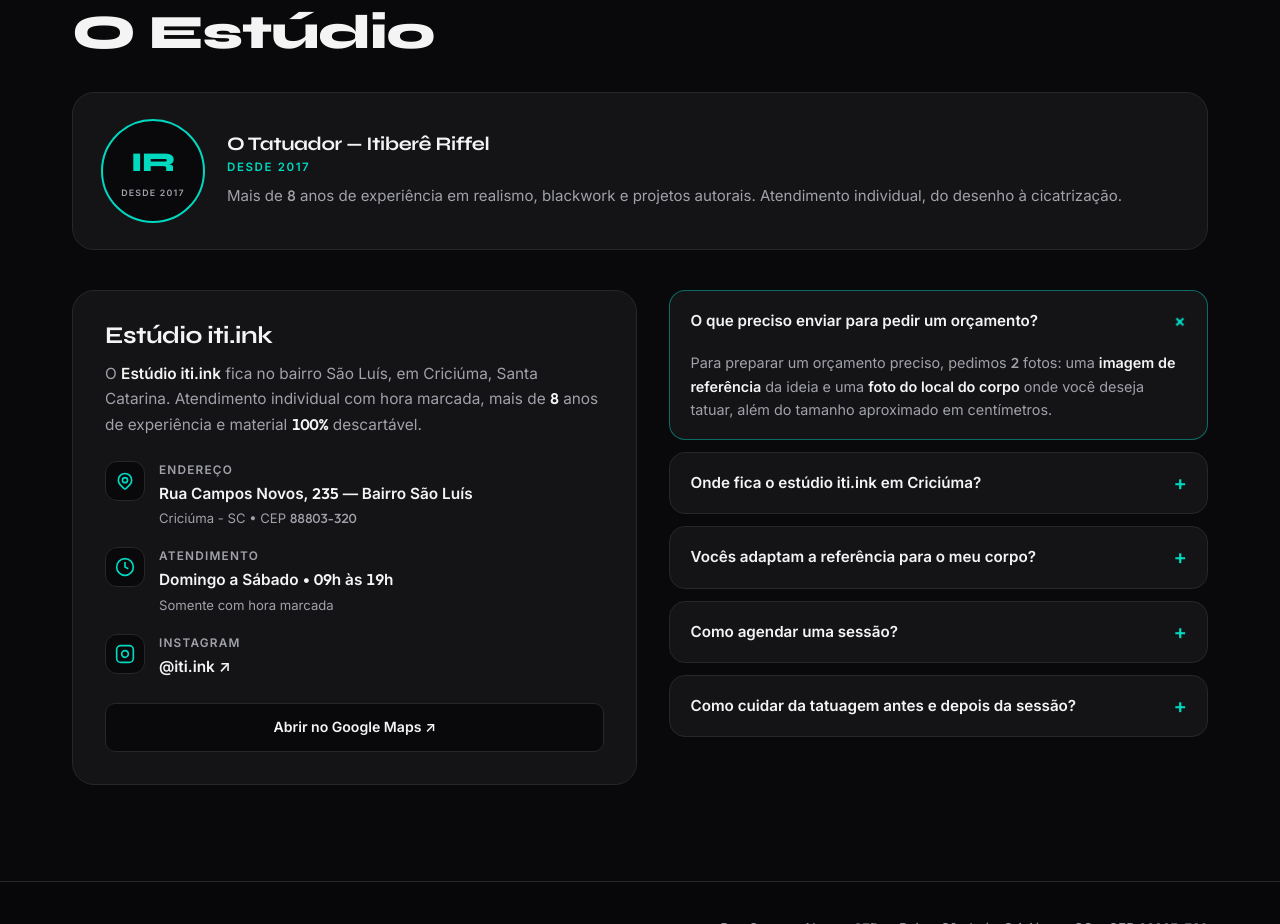
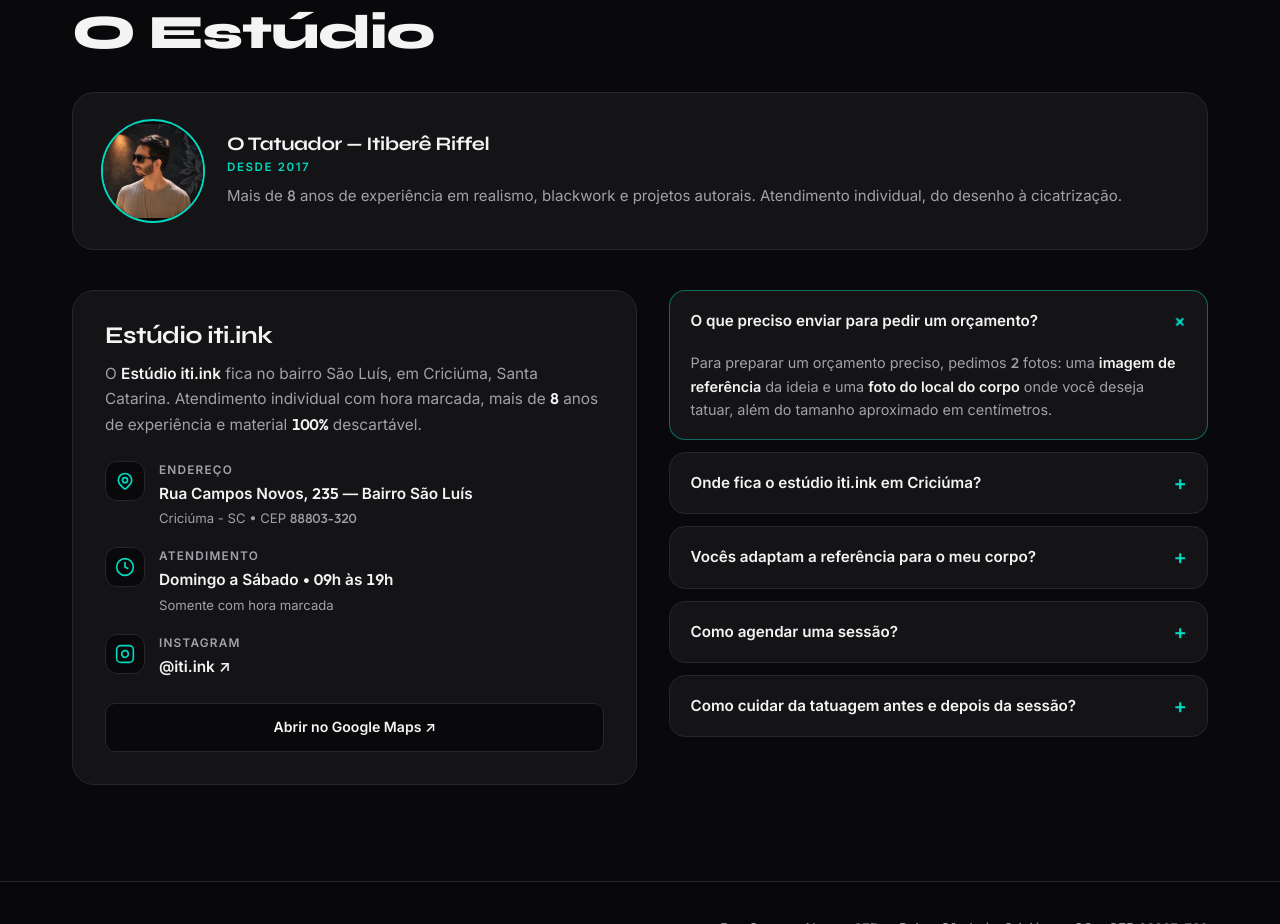
Before and after one commit to itih182/iti-ink, a plain HTML site: page index.html in a window 1280 px wide. Shown: the part 5204-6128 px from the top of the page. Drawn offline with Linux system fonts and the light colour scheme.

Commit message:
feat: adiciona foto oficial do tatuador (tatuador.jpg 600x564 q82 + tatuador.webp q80, picture fallback)

```diff
--- a/index.html
+++ b/index.html
@@ -2711,6 +2711,8 @@
 
         <div class="artist-card">
           <div class="artist-photo-wrap">
+            <picture>
+              <source srcset="tatuador.webp" type="image/webp" />
               <img
                 src="tatuador.jpg"
                 alt="Itiberê Riffel, tatuador responsável pelo Estúdio iti.ink em Criciúma SC"
@@ -2720,6 +2722,7 @@
                 loading="lazy"
                 onerror="this.style.display='none'; this.nextElementSibling.style.display='block';"
               />
+            </picture>
             <span class="artist-monogram" style="display:none;" aria-hidden="true">
               IR<span style="display:block; font-family:'Inter',sans-serif; font-size:0.55rem; letter-spacing:0.14em; color:var(--muted); margin-top:2px;">DESDE 2017</span>
             </span>
```
Also changed, not shown: tatuador.jpg (added), tatuador.webp (added). Lines whose indentation alone changed are shown as unchanged.
